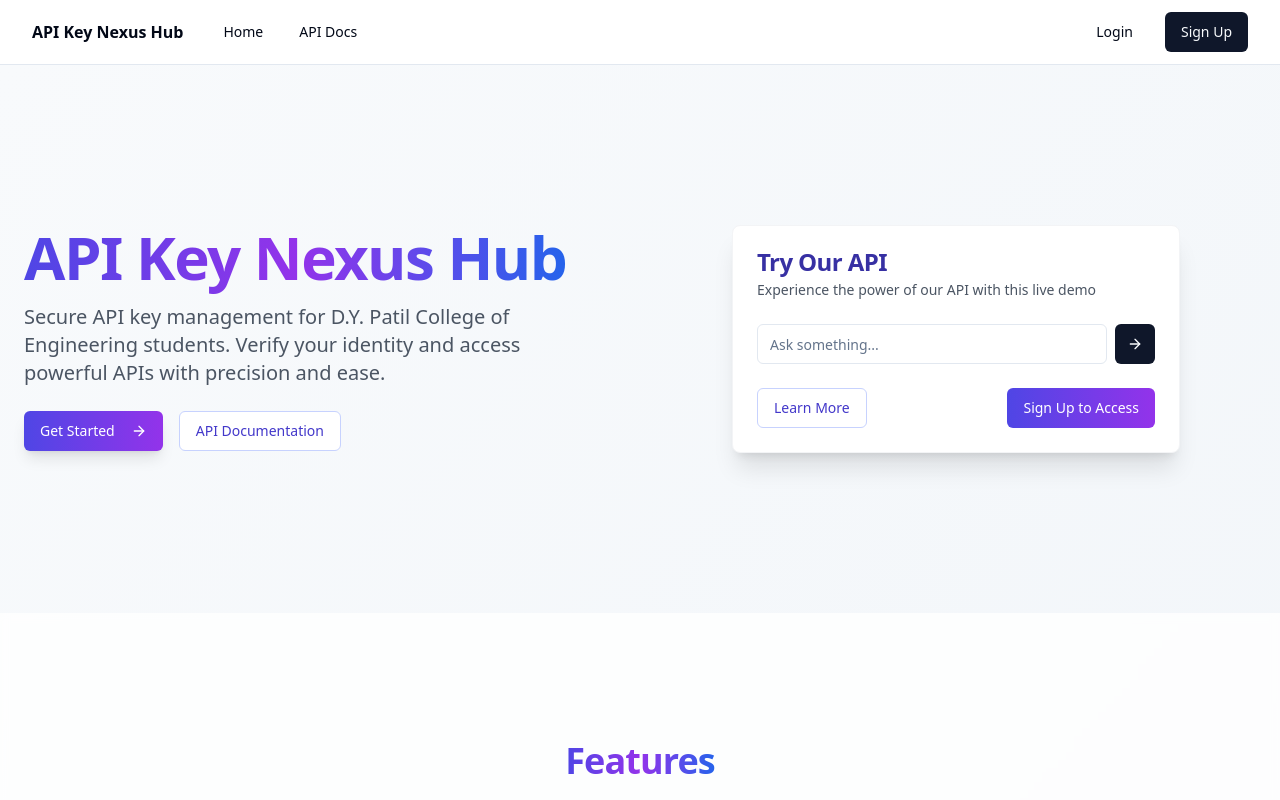
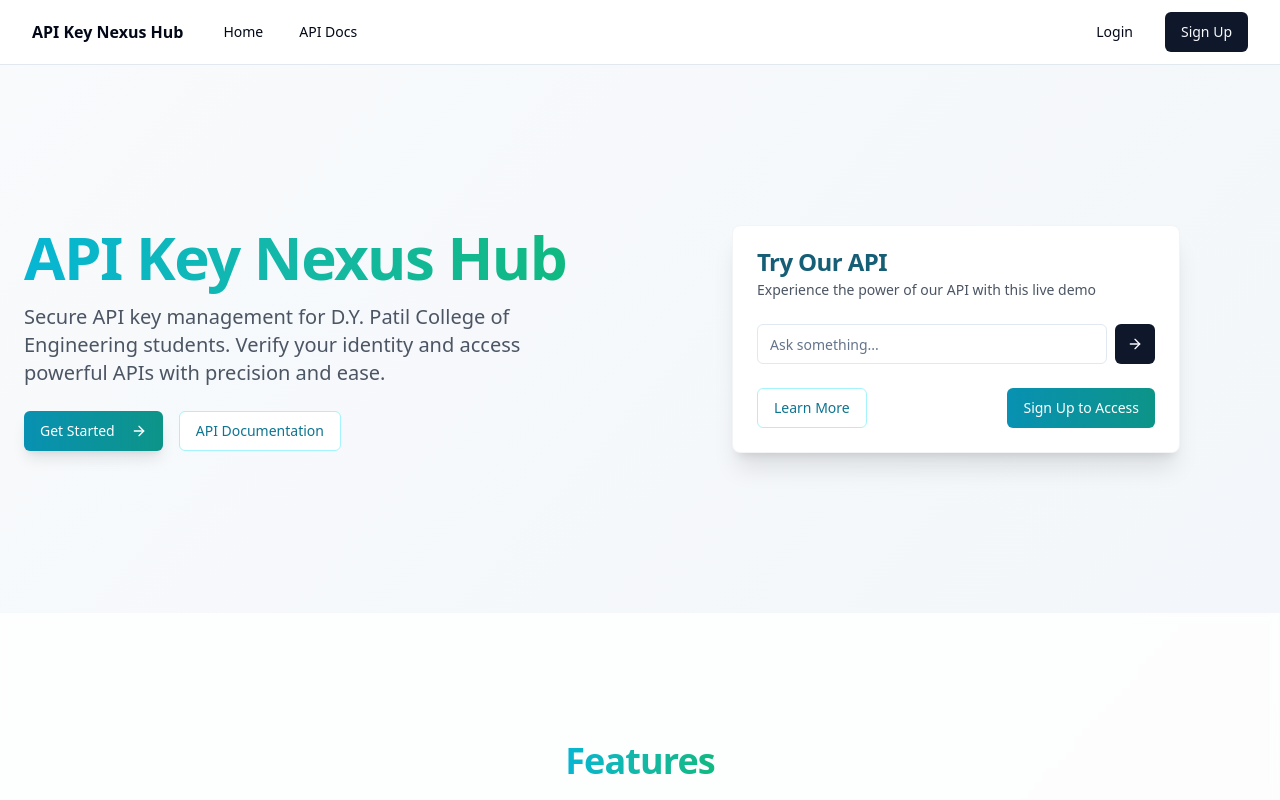
Before and after one commit to lakkawardhananjay/api-key-nexus-hub, a React (Vite) app: page / in a window 1280 px wide. Shown: the top 800 px of the page. Built offline with nearby package versions, Linux system fonts and the light colour scheme.

Commit message:
feat: Change primary color
Change the primary color of the application and update all components using it.

```diff
--- a/src/pages/Index.tsx
+++ b/src/pages/Index.tsx
@@ -1,4 +1,3 @@
-
 import { useState } from "react";
 import { Link } from "react-router-dom";
 import { Button } from "@/components/ui/button";
@@ -11,7 +10,6 @@ import Footer from "@/components/Footer";
 const Index = () => {
   const [isLoggedIn, setIsLoggedIn] = useState(false);
 
-  // Check if user is logged in (would use actual auth in production)
   useState(() => {
     const token = localStorage.getItem("auth_token");
     if (token) {
@@ -21,14 +19,13 @@ const Index = () => {
 
   return (
     <div className="min-h-screen bg-gradient-to-br from-slate-50 to-slate-100 dark:from-slate-900 dark:to-slate-800 text-gray-800 dark:text-gray-100">
-      {/* Hero Section */}
       <section className="w-full py-16 md:py-24 lg:py-32 xl:py-40">
         <div className="container px-4 md:px-6">
           <div className="grid gap-8 lg:grid-cols-[1fr_400px] lg:gap-12 xl:grid-cols-[1fr_600px]">
             <div className="flex flex-col justify-center space-y-6 animate-fade-in">
               <div className="space-y-4">
                 <h1 className="text-4xl font-bold tracking-tight sm:text-5xl md:text-6xl">
-                  <span className="bg-gradient-to-r from-indigo-600 via-purple-600 to-blue-600 bg-clip-text text-transparent">
+                  <span className="bg-gradient-to-r from-cyan-500 via-teal-500 to-emerald-500 bg-clip-text text-transparent">
                     API Key Nexus Hub
                   </span>
                 </h1>
@@ -39,13 +36,13 @@ const Index = () => {
               </div>
               <div className="flex flex-col gap-4 min-[400px]:flex-row">
                 <Link to={isLoggedIn ? "/dashboard" : "/login"}>
-                  <Button className="w-full sm:w-auto bg-gradient-to-r from-indigo-600 to-purple-600 text-white hover:from-indigo-700 hover:to-purple-700 transition-all duration-300 shadow-lg hover:shadow-xl">
+                  <Button className="w-full sm:w-auto bg-gradient-to-r from-cyan-600 to-teal-600 text-white hover:from-cyan-700 hover:to-teal-700 transition-all duration-300 shadow-lg hover:shadow-xl">
                     {isLoggedIn ? "Go to Dashboard" : "Get Started"}
                     <ArrowRight className="ml-2 h-4 w-4" />
                   </Button>
                 </Link>
                 <Link to="/api-docs">
-                  <Button variant="outline" className="w-full sm:w-auto border-indigo-200 text-indigo-700 dark:border-slate-700 dark:text-indigo-300 hover:bg-indigo-50 dark:hover:bg-slate-800 transition-colors duration-300">
+                  <Button variant="outline" className="w-full sm:w-auto border-cyan-200 text-cyan-700 dark:border-slate-700 dark:text-cyan-300 hover:bg-cyan-50 dark:hover:bg-slate-800 transition-colors duration-300">
                     API Documentation
                   </Button>
                 </Link>
@@ -54,7 +51,7 @@ const Index = () => {
             <div className="flex items-center justify-center animate-slide-in-right">
               <Card className="w-full max-w-md shadow-xl border border-gray-100 dark:border-slate-700 hover:shadow-2xl transition-shadow duration-300">
                 <CardHeader>
-                  <CardTitle className="text-indigo-800 dark:text-indigo-200">Try Our API</CardTitle>
+                  <CardTitle className="text-cyan-800 dark:text-cyan-200">Try Our API</CardTitle>
                   <CardDescription className="text-gray-600 dark:text-gray-400">
                     Experience the power of our API with this live demo
                   </CardDescription>
@@ -66,12 +63,12 @@ const Index = () => {
                   <Button
                     variant="outline"
                     onClick={() => toast.info("Get your API key to unlock full capabilities!")}
-                    className="text-indigo-700 dark:text-indigo-300 border-indigo-200 dark:border-slate-700 hover:bg-indigo-50 dark:hover:bg-slate-800"
+                    className="text-cyan-700 dark:text-cyan-300 border-cyan-200 dark:border-slate-700 hover:bg-cyan-50 dark:hover:bg-slate-800"
                   >
                     Learn More
                   </Button>
                   <Link to={isLoggedIn ? "/get-api-key" : "/login"}>
-                    <Button className="bg-gradient-to-r from-indigo-600 to-purple-600 text-white hover:from-indigo-700 hover:to-purple-700">
+                    <Button className="bg-gradient-to-r from-cyan-600 to-teal-600 text-white hover:from-cyan-700 hover:to-teal-700">
                       {isLoggedIn ? "Get API Key" : "Sign Up to Access"}
                     </Button>
                   </Link>
@@ -82,13 +79,12 @@ const Index = () => {
         </div>
       </section>
 
-      {/* Features Section */}
       <section className="w-full py-16 md:py-24 lg:py-32 bg-white/80 dark:bg-slate-900/80 backdrop-blur-sm">
         <div className="container px-4 md:px-6">
           <div className="flex flex-col items-center justify-center space-y-6 text-center animate-fade-in">
             <div className="space-y-4">
               <h2 className="text-3xl font-bold tracking-tight sm:text-4xl">
-                <span className="bg-gradient-to-r from-indigo-600 via-purple-600 to-blue-600 bg-clip-text text-transparent">
+                <span className="bg-gradient-to-r from-cyan-500 via-teal-500 to-emerald-500 bg-clip-text text-transparent">
                   Features
                 </span>
               </h2>
@@ -102,22 +98,22 @@ const Index = () => {
               {
                 title: "Identity Verification",
                 description: "Verify your identity using your student ID to access our APIs",
-                gradient: "from-indigo-50 to-white dark:from-slate-800 dark:to-slate-900",
-                textColor: "text-indigo-600 dark:text-indigo-400",
+                gradient: "from-cyan-50 to-white dark:from-slate-800 dark:to-slate-900",
+                textColor: "text-cyan-600 dark:text-cyan-400",
                 delay: "0.2s"
               },
               {
                 title: "API Key Management",
                 description: "Generate and manage multiple API keys for different projects",
-                gradient: "from-purple-50 to-white dark:from-slate-800 dark:to-slate-900",
-                textColor: "text-purple-600 dark:text-purple-400",
+                gradient: "from-teal-50 to-white dark:from-slate-800 dark:to-slate-900",
+                textColor: "text-teal-600 dark:text-teal-400",
                 delay: "0.4s"
               },
               {
                 title: "Usage Analytics",
                 description: "Track API usage and monitor requests per key on your dashboard",
-                gradient: "from-blue-50 to-white dark:from-slate-800 dark:to-slate-900",
-                textColor: "text-blue-600 dark:text-blue-400",
+                gradient: "from-emerald-50 to-white dark:from-slate-800 dark:to-slate-900",
+                textColor: "text-emerald-600 dark:text-emerald-400",
                 delay: "0.6s"
               }
             ].map((feature, index) => (
```
